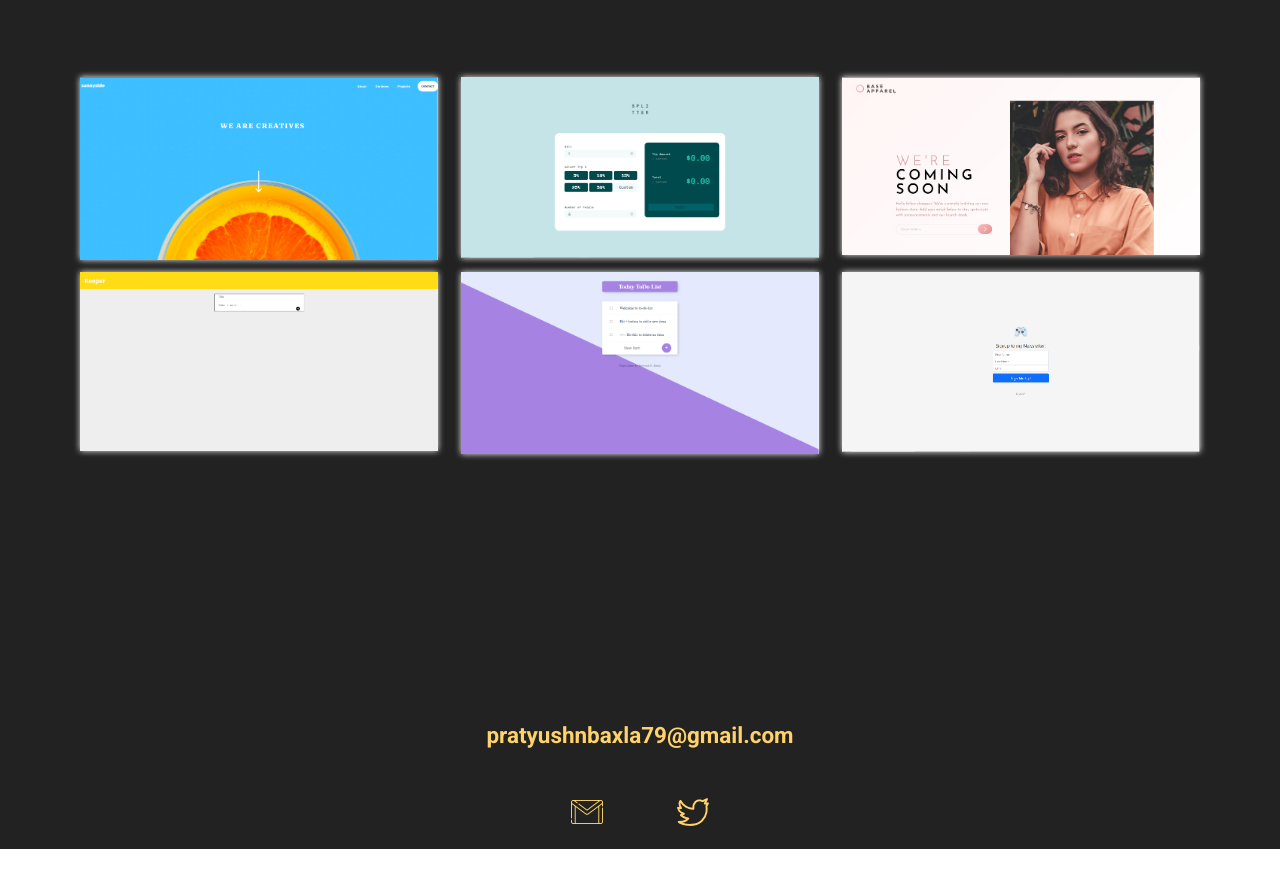
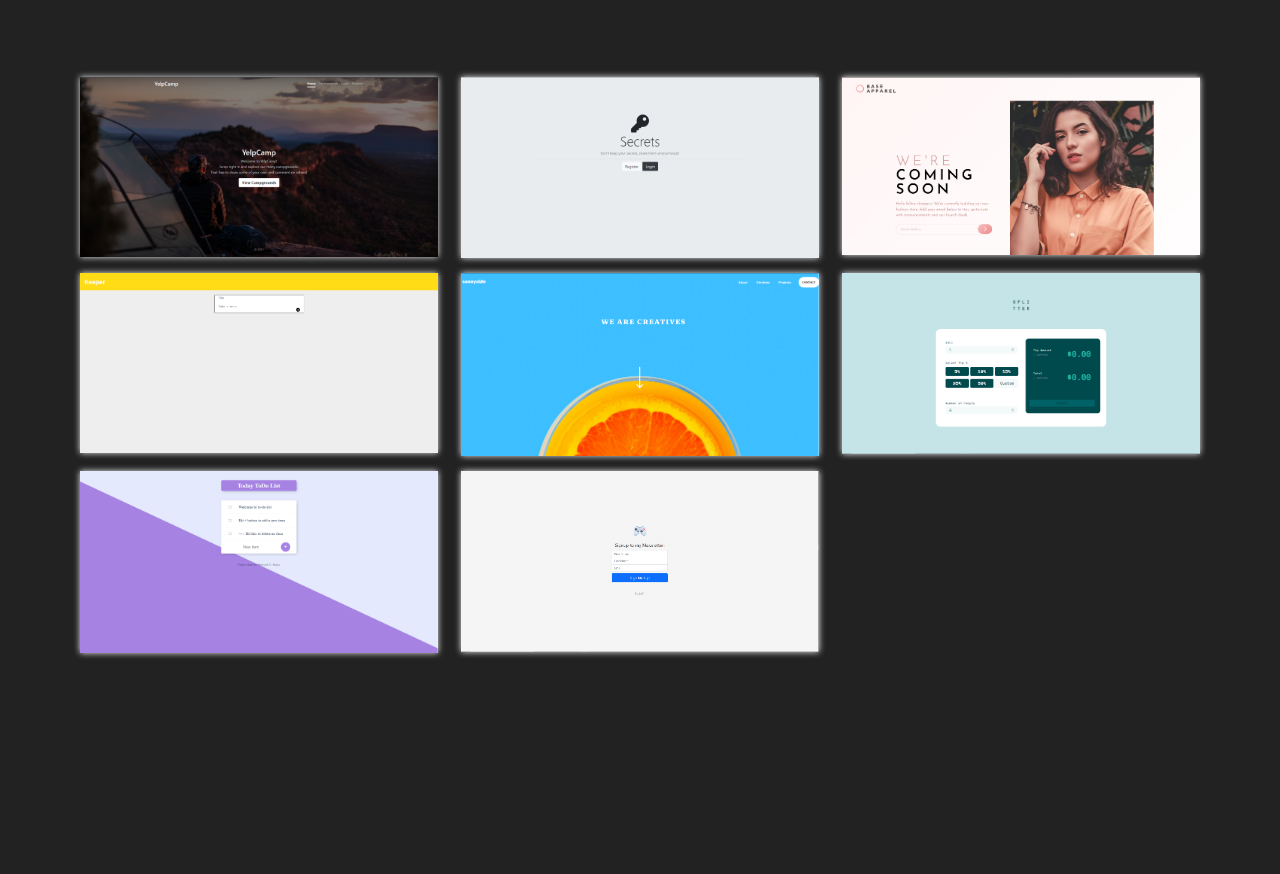
Before and after one commit to nigel-sys/portfolio, a plain HTML site: page index.html in a window 1280 px wide. Shown: the part 2264-3138 px from the top of the page. Before the commit the page ends 3113 px from the top, so only its background shows below. Drawn offline with Linux system fonts and the light colour scheme.

Commit message:
add more projects

```diff
--- a/index.html
+++ b/index.html
@@ -86,17 +86,23 @@
       <h2>My Work</h2>
       <hr />
       <div class="work__container">
-        <a href="https://nigel-sys.github.io/sunnyside-agency-landing-page/"
-          ><img src="./public/images/Projects/sunny side.png" alt=""
+        <a href="https://evening-hollows-69803.herokuapp.com/"
+          ><img src="./public/images/Projects/YelpCamp.png" alt=""
         /></a>
-        <a href="https://nigel-sys.github.io/tip-calc-app/"
-          ><img src="./public/images/Projects/tip calc.png" alt=""
+        <a href="https://polar-waters-52563.herokuapp.com/"
+          ><img src="./public/images/Projects/secrets_desktop.png" alt=""
         /></a>
         <a href="https://nigel-sys.github.io/base-apparel-coming-soon-page/"
           ><img src="./public/images/Projects/base apparel.png" alt=""
         /></a>
         <a href="https://nigel-sys.github.io/keeper-app/">
           <img src="./public/images/Projects/keeper_desktop.png" alt="" />
+        </a>
+        <a href="https://nigel-sys.github.io/sunnyside-agency-landing-page/">
+          <img src="./public/images/Projects/sunny side.png" alt="" />
+        </a>
+        <a href="https://nigel-sys.github.io/tip-calc-app/">
+          <img src="./public/images/Projects/tip calc.png" alt="" />
         </a>
         <a href="https://peaceful-beyond-97618.herokuapp.com/">
           <img src="./public/images/Projects/to-do_desktop.png" alt="" />
```
Also changed, not shown: public/images/Projects/YelpCamp.png (added).
